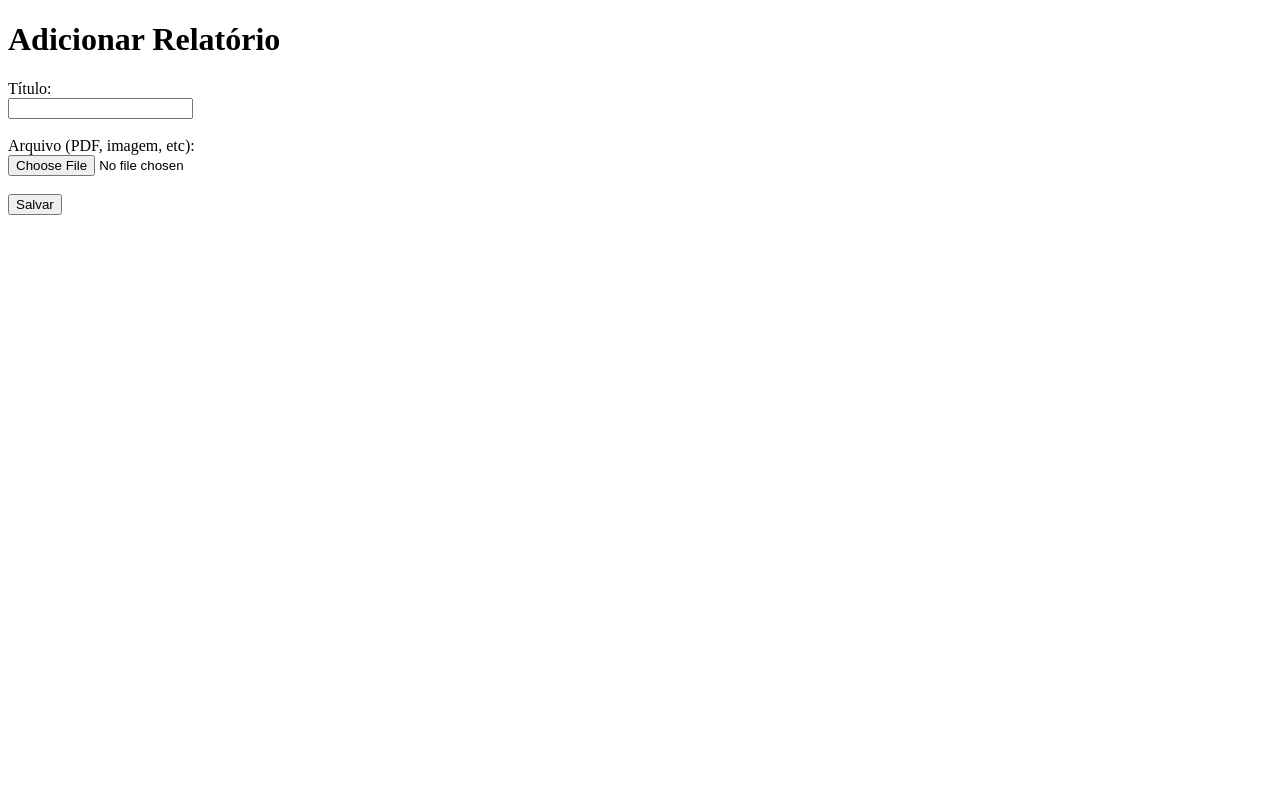
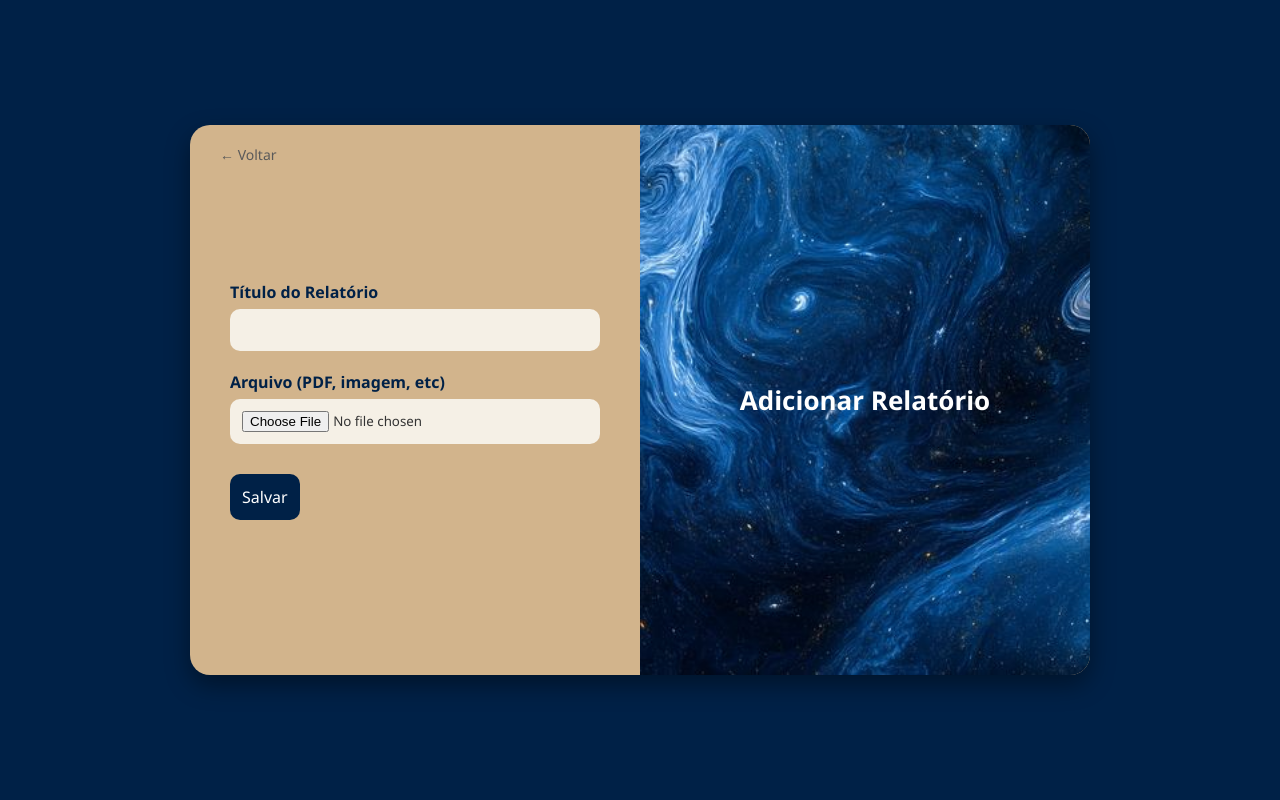
Before and after one commit to avmoonlight/aetherion-lab, a Flask app: page /projeto/1/novo_relatorio in a window 1280 px wide. Run offline with Flask 3, Linux system fonts and the light colour scheme; the visitor is signed in with stand-in values (Sample User, id 1).

Commit message:
novo relatorio finalizado

```diff
--- a/app.py
+++ b/app.py
@@ -186,6 +186,9 @@ def novo_relatorio(projeto_id):
         conn.close()
         return redirect(url_for('projeto', projeto_id=projeto_id))
 
+    return render_template('novo_relatorio.html', projeto_id=projeto_id)
+
+
     return render_template('novo_relatorio.html')
 
 @app.route('/editar_usuario/<int:id>', methods=['GET', 'POST'])
--- /dev/null
+++ b/static/css/novo_relatorio.css
@@ -0,0 +1,111 @@
+* {
+    box-sizing: border-box;
+    margin: 0;
+    padding: 0;
+    font-family: 'Segoe UI', sans-serif;
+}
+
+body {
+    background-color: #002147;
+    display: flex;
+    justify-content: center;
+    align-items: center;
+    height: 100vh;
+}
+
+.container {
+    display: flex;
+    width: 900px;
+    height: 550px;
+    background-color: #d2b48c;
+    border-radius: 20px;
+    overflow: hidden;
+    box-shadow: 0 10px 25px rgba(0, 0, 0, 0.4);
+}
+
+.form-section {
+    width: 50%;
+    padding: 50px 40px;
+    position: relative;
+    display: flex;
+    flex-direction: column;
+    justify-content: center;
+    color: #002147;
+}
+
+.back-button {
+    position: absolute;
+    top: 20px;
+    left: 30px;
+    color: #5a5a5a;
+    text-decoration: none;
+    font-size: 14px;
+    transition: color 0.3s;
+}
+
+.back-button:hover {
+    color: #000;
+}
+
+.form-group {
+    margin-bottom: 20px;
+}
+
+label {
+    display: block;
+    margin-bottom: 6px;
+    font-weight: 600;
+    color: #002147;
+}
+
+input[type="text"],
+input[type="file"] {
+    width: 100%;
+    padding: 12px;
+    border: none;
+    border-radius: 10px;
+    background-color: #f5f0e6;
+    color: #333;
+}
+
+.submit-button {
+    background-color: #002147;
+    color: white;
+    padding: 12px;
+    border: none;
+    border-radius: 10px;
+    font-size: 16px;
+    cursor: pointer;
+    margin-top: 10px;
+    transition: background 0.3s;
+}
+
+.submit-button:hover {
+    background-color: #001533;
+}
+
+.image-section {
+    width: 50%;
+    background-image: url('../img/fundo-modificar.jpg'); /* coloque sua imagem aqui */
+    background-size: cover;
+    background-position: center;
+    position: relative;
+}
+
+.overlay {
+    position: absolute;
+    top: 0;
+    right: 0;
+    bottom: 0;
+    left: 0;
+    display: flex;
+    align-items: center;
+    justify-content: center;
+    padding: 20px;
+    text-align: center;
+}
+
+.overlay h1 {
+    font-size: 26px;
+    color: white;
+}
--- a/templates/novo_relatorio.html
+++ b/templates/novo_relatorio.html
@@ -1,18 +1,31 @@
 <!DOCTYPE html>
-<html>
+<html lang="pt-br">
 <head>
+    <meta charset="UTF-8">
     <title>Novo Relatório</title>
+    <link rel="stylesheet" href="{{ url_for('static', filename='css/novo_relatorio.css') }}">
 </head>
 <body>
-    <h1>Adicionar Relatório</h1>
-    <form method="post" enctype="multipart/form-data">
-        <label>Título:</label><br>
-        <input type="text" name="titulo" required><br><br>
-
-        <label>Arquivo (PDF, imagem, etc):</label><br>
-        <input type="file" name="arquivo"><br><br>
-
-        <button type="submit">Salvar</button>
-    </form>
+    <div class="container">
+        <div class="form-section">
+            <a href="{{ url_for('projeto', projeto_id=projeto_id) }}" class="back-button">← Voltar</a>
+            <form method="post" enctype="multipart/form-data">
+                <div class="form-group">
+                    <label for="titulo">Título do Relatório</label>
+                    <input type="text" name="titulo" required>
+                </div>
+                <div class="form-group">
+                    <label for="arquivo">Arquivo (PDF, imagem, etc)</label>
+                    <input type="file" name="arquivo">
+                </div>
+                <button type="submit" class="submit-button">Salvar</button>
+            </form>
+        </div>
+        <div class="image-section">
+            <div class="overlay">
+                <h1>Adicionar Relatório</h1>
+            </div>
+        </div>
+    </div>
 </body>
 </html>
```
Also changed, not shown: static/uploads/download_41.jpeg (added).
